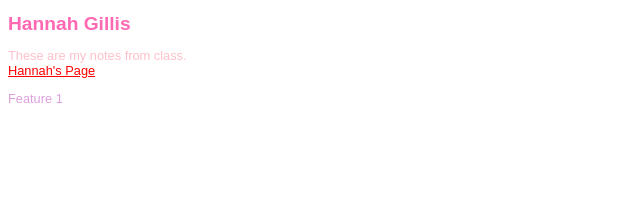
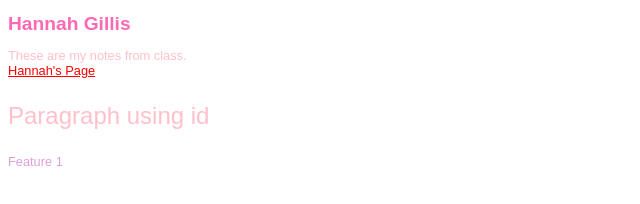
Before and after one commit to hmgillis-su/ist263, a plain HTML site: page lab06/classwork6.html in a window 1280 px wide. Shown: the whole page, without its empty margins (0-640 px from the left). Drawn offline with Linux system fonts and the light colour scheme.

Commit message:
Update classwork6.html

```diff
--- a/lab06/classwork6.html
+++ b/lab06/classwork6.html
@@ -15,7 +15,7 @@
         <br>
         <a href="https://www.linkedin.com/in/hannahmgillis/">Hannah's Page</a>
     </p>
-
+    <p id="secondparagraph"> Paragraph using id</p>
     <p class ="purpletext">Feature 1</p>
 </body>
 <!--Using a space and then saying a means you are referencing a within p-->
```
